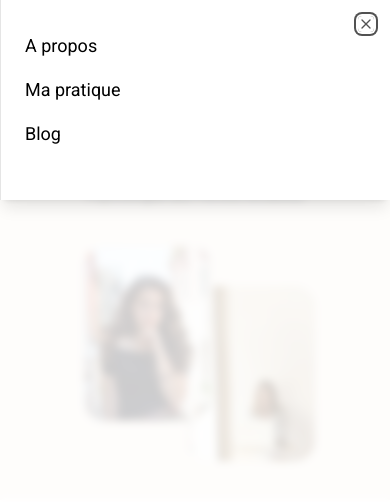
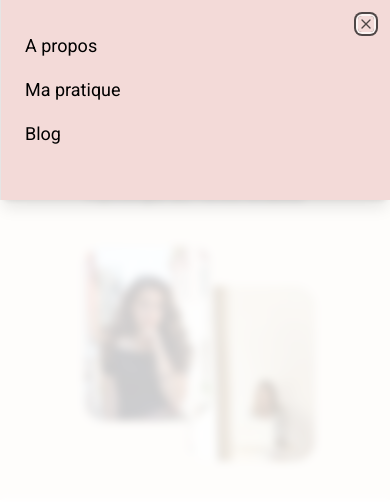
Before and after one commit to GuillaumeCeccoli/site-delphine, a Next.js app: page / in a window 390 px wide. Both pictures are taken after a click on the button 33 px from the left and 46 px from the top of the page. Shown: the top 502 px of the page. Built offline with nearby package versions, Linux system fonts and the light colour scheme; a web font is replaced by a local one.

Commit message:
Amelioration du code dans header et banner.tsx

```diff
--- a/components/widgets/banner.tsx
+++ b/components/widgets/banner.tsx
@@ -1,5 +1,30 @@
 import Image from "next/image";
 import React from "react";
+
+type Photo = {
+  src: string;
+  alt: string;
+  width: number;
+  height: number;
+  className: string;
+};
+
+const photos: Photo[] = [
+  {
+    src: "/imgs/brune.png",
+    alt: "Une jolie brune pensive",
+    width: 127,
+    height: 175,
+    className: "relative top-10 right-12 z-10",
+  },
+  {
+    src: "/imgs/jolieblonde.png",
+    alt: "Une jolie blonde derrière son bureau",
+    width: 127,
+    height: 175,
+    className: "absolute top-20 left-14",
+  },
+];
 
 export default function Banner() {
   return (
@@ -11,20 +36,16 @@ export default function Banner() {
         </h2>
       </div>
       <div className="relative">
-        <Image
-          src="/imgs/brune.png"
-          alt="Une jolie brune pensive"
-          width={127}
-          height={175}
-          className="relative top-10 right-12 z-10"
-        />
-        <Image
-          src="/imgs/jolieblonde.png"
-          alt="Une jolie blonde derrière son bureau"
-          width={127}
-          height={175}
-          className="absolute top-20 left-14"
-        />
+        {photos.map((photo, index) => (
+          <Image
+            key={index}
+            src={photo.src}
+            alt={photo.alt}
+            width={photo.width}
+            height={photo.height}
+            className={photo.className}
+          />
+        ))}
       </div>
     </section>
   );
--- a/components/widgets/header.tsx
+++ b/components/widgets/header.tsx
@@ -1,3 +1,4 @@
+"use client";
 import React from "react";
 import {
   Sheet,
@@ -9,8 +10,10 @@ import {
 import { Menu } from "lucide-react";
 import Link from "next/link";
 import Image from "next/image";
+import { useLinks } from "./useLinks";
 
 export default function Header() {
+  const { links, socialLinks } = useLinks();
   return (
     <header className="flex flex-row justify-between items-center bg-[#F3DAD8] h-[100px] relative">
       <div className="md:hidden">
@@ -18,57 +21,39 @@ export default function Header() {
           <SheetTrigger>
             <Menu color="black" size={50} className="m-2" />
           </SheetTrigger>
-          <SheetContent className="absolute left-0 top-0 h-[200px] w-full">
+          <SheetContent className="absolute left-0 top-0 h-[200px] w-full bg-[#F3DAD8]">
             <SheetHeader>
-              <SheetDescription>
-                <div className="flex flex-col items-start">
-                  <Link className="text-lg text-black my-2 font-sans" href="/">
-                    A propos
+              <SheetDescription className="flex flex-col items-start">
+                {links.map((link, index) => (
+                  <Link
+                    key={index}
+                    href={link.href}
+                    className="text-lg text-black my-2 font-sans"
+                  >
+                    {link.name}
                   </Link>
-                  <Link className="text-lg text-black my-2 font-sans" href="/">
-                    Ma pratique
-                  </Link>
-                  <Link className="text-lg text-black my-2 font-sans" href="/">
-                    Blog
-                  </Link>
-                </div>
+                ))}
               </SheetDescription>
             </SheetHeader>
           </SheetContent>
         </Sheet>
       </div>
       <div className="hidden md:flex md:flex-row md:items-center justify-between md:w-2/4 md:m-10 md:text-xl xl:w-1/3 2xl:w-1/4 2xl:ml-20">
-        <Link className="mx-5 font-sans" href="/">
-          A propos
-        </Link>
-        <Link className="mx-5 font-sans" href="/">
-          Ma pratique
-        </Link>
-        <Link className="mx-5 font-sans" href="/">
-          Blog
-        </Link>
+        {links.map((link, index) => (
+          <Link key={index} href={link.href} className="mx-5 font-sans">
+            {link.name}
+          </Link>
+        ))}
       </div>
       <section className="w-2/5 mr-3 md:w-1/5 2xl:w-[13%] 2xl:mr-20 md:mr-10">
         <div className="flex flex-row justify-between items-center">
-          <Link href="https://www.doctolib.fr/psychologue/les-pennes-mirabeau/delphine-ceccoli?pid=practice-204733">
-            <Image
-              src="/icons/Doctolib.svg"
-              alt="Doctolib"
-              width={40}
-              height={40}
-            />
-          </Link>
-          <Link href="https://www.linkedin.com/in/delphine-ceccoli/?originalSubdomain=fr">
-            <Image
-              src="/icons/Linkedin.svg"
-              alt="Linkedin"
-              width={40}
-              height={40}
-            />
-          </Link>
-          <Link href="/">
-            <Image src="/icons/Mail.svg" alt="Mail" width={40} height={40} />
-          </Link>
+          {socialLinks.map((link, index) => (
+            <Link key={index} href={link.href}>
+              {link.src ? (
+                <Image src={link.src} alt={link.name} width={40} height={40} />
+              ) : null}
+            </Link>
+          ))}
         </div>
       </section>
     </header>
--- /dev/null
+++ b/components/widgets/useLinks.tsx
@@ -0,0 +1,13 @@
+import linksData from "@/data/links.json";
+import socialLinksData from "@/data/socialLinks.json";
+
+export type Link = {
+  name: string;
+  href: string;
+  src?: string;
+};
+export function useLinks() {
+  const links = linksData as Link[];
+  const socialLinks = socialLinksData as Link[];
+  return { links, socialLinks };
+}
--- /dev/null
+++ b/data/links.json
@@ -0,0 +1,5 @@
+[
+  { "name": "A propos", "href": "/" },
+  { "name": "Ma pratique", "href": "/" },
+  { "name": "Blog", "href": "/" }
+]
--- /dev/null
+++ b/data/socialLinks.json
@@ -0,0 +1,17 @@
+[
+  {
+    "name": "Doctolib",
+    "href": "https://www.doctolib.fr/psychologue/les-pennes-mirabeau/delphine-ceccoli?pid=practice-204733",
+    "src": "/icons/Doctolib.svg"
+  },
+  {
+    "name": "LinkedIn",
+    "href": "https://www.linkedin.com/in/delphine-ceccoli/?originalSubdomain=fr",
+    "src": "/icons/Linkedin.svg"
+  },
+  {
+    "name": "Mail",
+    "href": "/",
+    "src": "/icons/Mail.svg"
+  }
+]
```
